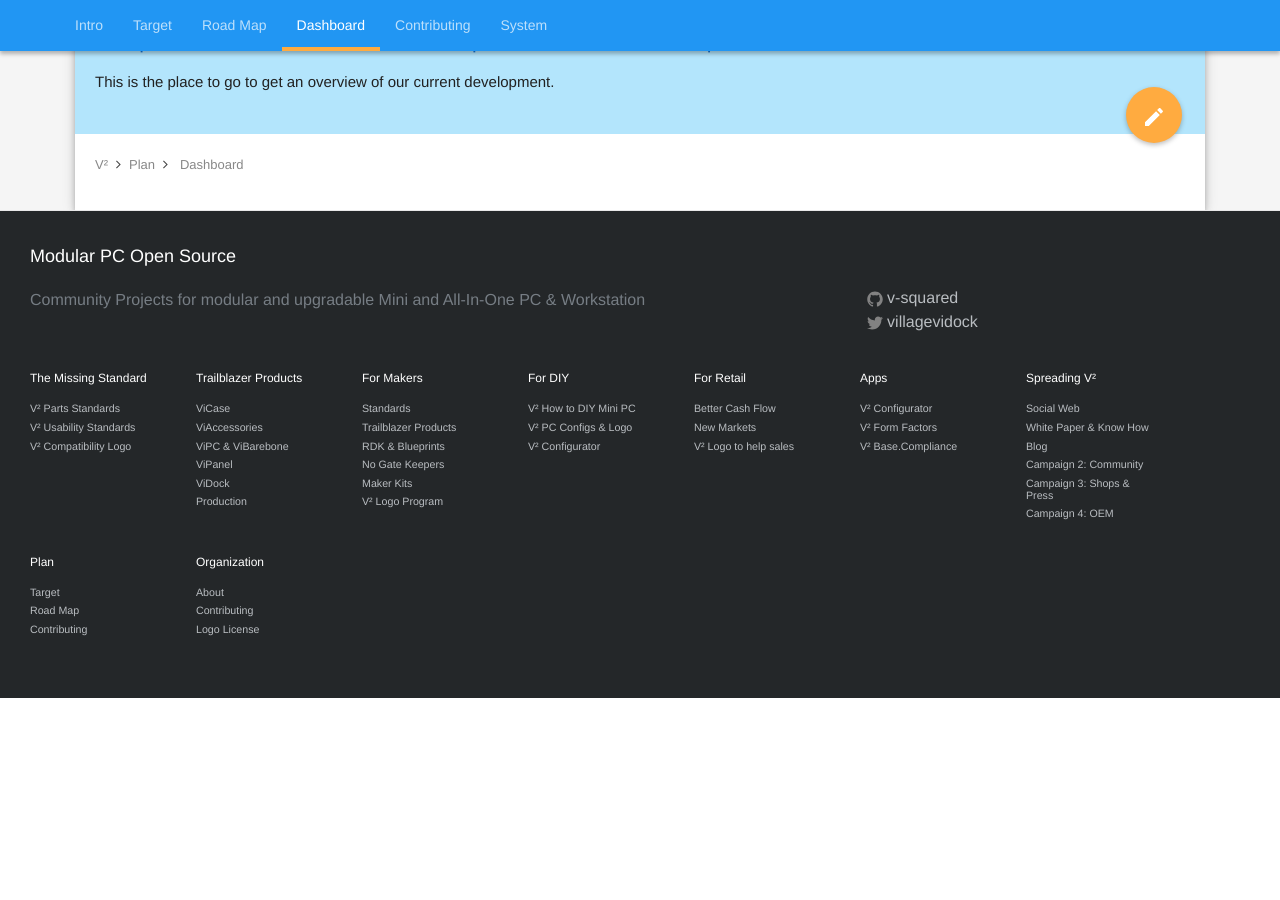
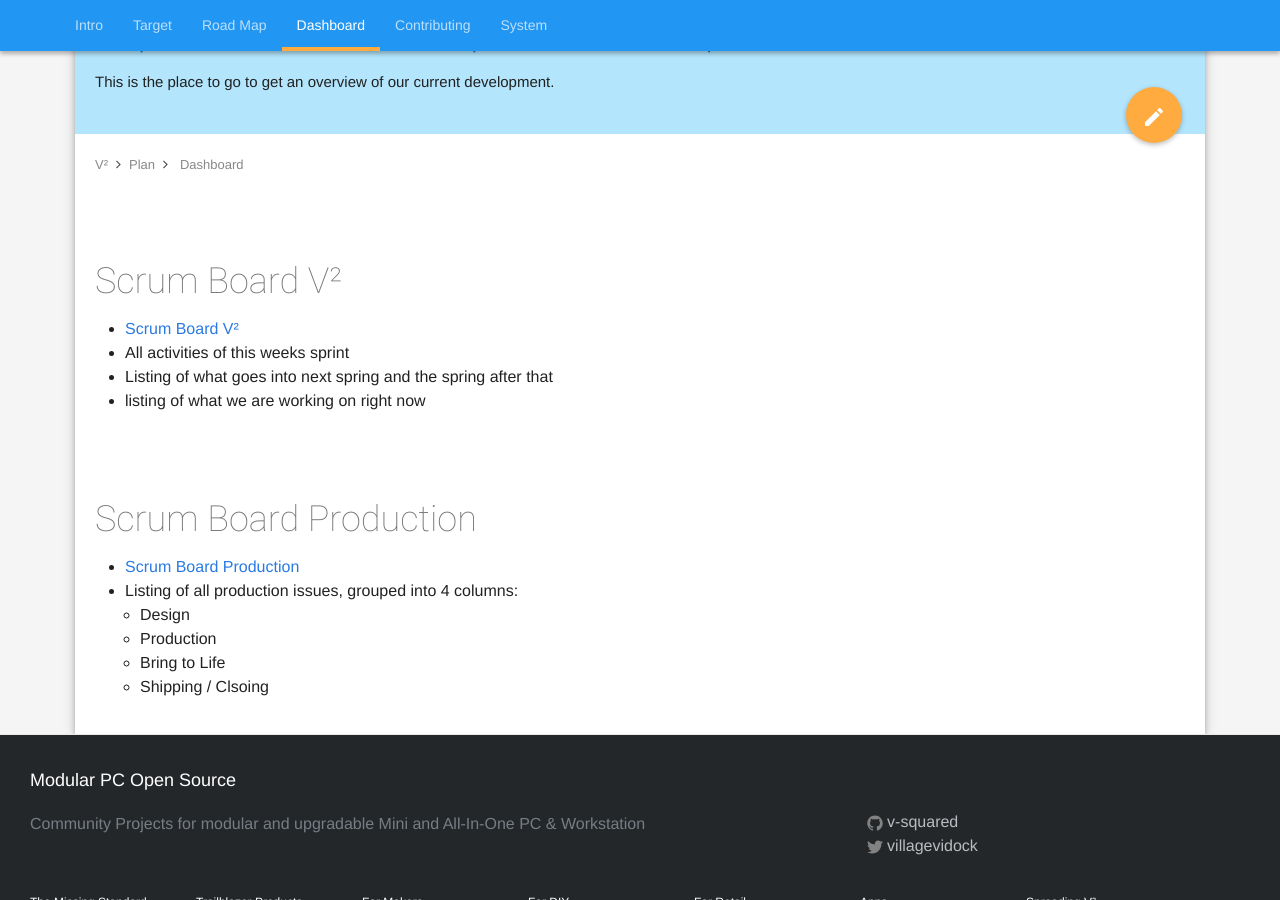
Before and after one commit to V-Squared/v2-Plan, a Jekyll site: the page built from dashboard.md, in a window 1280 px wide and 900 px high, scrolled down 334 px. Built offline with Jekyll 4.4.1, drawn with Linux system fonts in a browser that asks for light colours; before the commit the page ends 1032 px from its top, so only the background shows below that.

Commit message:
Added Scrum Boards

```diff
--- a/dashboard.md
+++ b/dashboard.md
@@ -6,3 +6,18 @@ subtitle: Complete overview of our current development convenient in one place.
 abstract: This is the place to go to get an overview of our current development.
 issueNo: 94
 ---
+
+
+# Scrum Board V²
+- [Scrum Board V²](https://waffle.io/V-Squared/V-Squared.github.io)
+- All activities of this weeks sprint
+- Listing of what goes into next spring and the spring after that
+- listing of what we are working on right now
+
+# Scrum Board Production
+- [Scrum Board Production](https://waffle.io/V-Squared/v2-Production)
+- Listing of all production issues, grouped into 4 columns:
+   - Design
+   - Production
+   - Bring to Life
+   - Shipping / Clsoing
```
